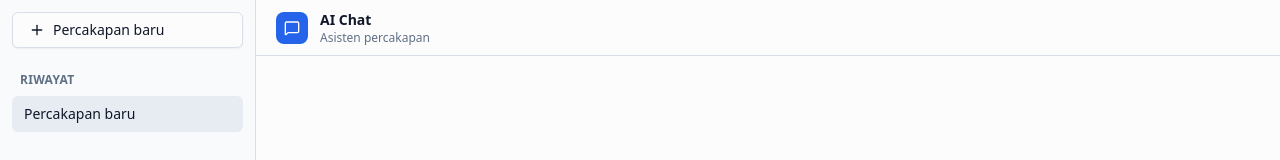
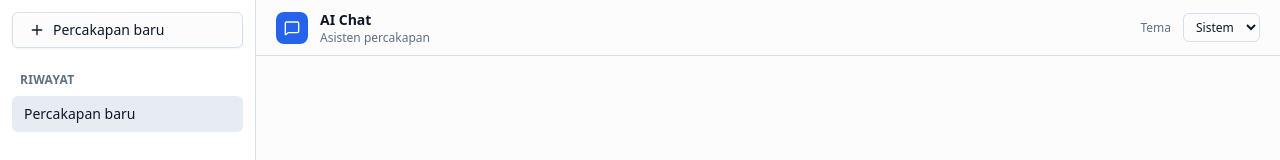
Before and after one commit to tonihardianto/aichat, a React (Vite) app: page / in a window 1280 px wide. Shown: the top 160 px of the page. Built offline with nearby package versions, Linux system fonts and the light colour scheme.

Commit message:
feat: add theme controls and Ollama plan

```diff
--- a/src/App.tsx
+++ b/src/App.tsx
@@ -1,4 +1,4 @@
-import { useState } from "react";
+import { useEffect, useState } from "react";
 import { Menu, MessageSquare } from "lucide-react";
 import { useChat } from "@/hooks/useChat";
 import { useConversations } from "@/hooks/useConversations";
@@ -7,11 +7,28 @@ import { Sheet, SheetContent, SheetTitle, SheetTrigger } from "@/components/ui/s
 import { Sidebar } from "@/components/chat/Sidebar";
 import { MessageList } from "@/components/chat/MessageList";
 import { Composer } from "@/components/chat/Composer";
+import { resolveTheme, type ThemePreference } from "@/lib/theme";
+
+const THEME_KEY = "ai-chat-theme";
+
+function initialTheme(): ThemePreference {
+  const stored = localStorage.getItem(THEME_KEY);
+  return stored === "light" || stored === "dark" || stored === "system" ? stored : "system";
+}
 
 export default function App() {
   const conversations = useConversations();
   const chat = useChat(conversations.activeConversation, conversations.updateConversation);
   const [mobileOpen, setMobileOpen] = useState(false);
+  const [theme, setTheme] = useState<ThemePreference>(initialTheme);
+  useEffect(() => {
+    const media = window.matchMedia("(prefers-color-scheme: dark)");
+    const apply = () => document.documentElement.className = resolveTheme(theme, media.matches);
+    apply();
+    media.addEventListener("change", apply);
+    localStorage.setItem(THEME_KEY, theme);
+    return () => media.removeEventListener("change", apply);
+  }, [theme]);
   const sidebarProps = {
     conversations: conversations.conversations,
     activeId: conversations.activeId,
@@ -27,6 +44,10 @@ export default function App() {
       <header className="flex h-14 shrink-0 items-center gap-3 border-b px-3 md:px-5">
         <Sheet open={mobileOpen} onOpenChange={setMobileOpen}><SheetTrigger asChild><Button className="md:hidden" variant="ghost" size="icon" aria-label="Buka riwayat"><Menu /></Button></SheetTrigger><SheetContent side="left" className="w-[min(85vw,320px)] p-0"><SheetTitle className="sr-only">Riwayat percakapan</SheetTitle><Sidebar {...sidebarProps} /></SheetContent></Sheet>
         <div className="flex size-8 items-center justify-center rounded-lg bg-blue-600 text-white"><MessageSquare className="size-4" /></div><div className="min-w-0"><h1 className="truncate text-sm font-semibold">AI Chat</h1><p className="text-xs text-muted-foreground">Asisten percakapan</p></div>
+        <label className="ml-auto text-xs text-muted-foreground" htmlFor="tema">Tema</label>
+        <select id="tema" value={theme} onChange={(event) => setTheme(event.target.value as ThemePreference)} className="rounded-md border bg-background px-2 py-1 text-xs">
+          <option value="system">Sistem</option><option value="light">Terang</option><option value="dark">Gelap</option>
+        </select>
       </header>
       <MessageList messages={conversations.activeConversation.messages} isStreaming={chat.isStreaming} onRegenerate={chat.regenerate} />
       <div className={`shrink-0 ${empty ? "mt-auto" : ""}`}>
--- a/src/components/chat/Sidebar.tsx
+++ b/src/components/chat/Sidebar.tsx
@@ -19,7 +19,7 @@ type SidebarProps = {
 
 export function Sidebar({ conversations, activeId, onSelect, onNew, onRename, onDelete }: SidebarProps) {
   const [renaming, setRenaming] = useState<string | null>(null);
-  return <aside className="flex h-full w-full flex-col bg-slate-50 p-3 dark:bg-slate-950">
+  return <aside className="flex h-full w-full flex-col bg-card p-3">
     <Button className="w-full justify-start gap-2" variant="outline" onClick={onNew}><Plus />Percakapan baru</Button>
     <h2 className="px-2 pb-2 pt-6 text-xs font-semibold uppercase tracking-wide text-muted-foreground">Riwayat</h2>
     <nav aria-label="Riwayat percakapan" className="min-h-0 flex-1 space-y-1 overflow-y-auto">
--- /dev/null
+++ b/src/lib/theme.ts
@@ -0,0 +1,5 @@
+export type ThemePreference = "system" | "light" | "dark";
+
+export function resolveTheme(preference: ThemePreference, systemDark: boolean): "light" | "dark" {
+  return preference === "system" ? (systemDark ? "dark" : "light") : preference;
+}
```
Also changed, not shown: 3 other files (tests, documents, lock files or other folders).
